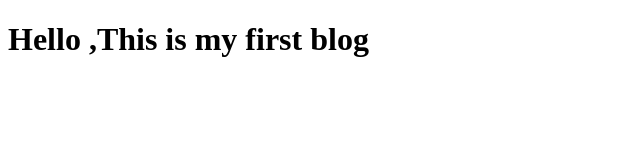
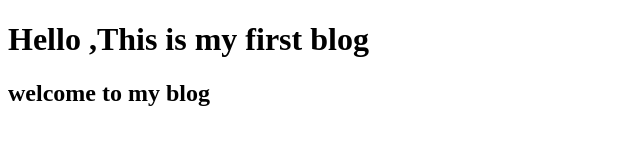
Before and after one commit to Rafiul789/HTML-CSS, a plain HTML site: page my-blog.html in a window 1280 px wide. Shown: the whole page, without its empty margins (0-640 px from the left). Drawn offline with Linux system fonts and the light colour scheme.

Commit message:
welcome added

```diff
--- a/my-blog.html
+++ b/my-blog.html
@@ -14,7 +14,7 @@
 <body>
 
     <h1> Hello ,This is my first blog </h1>
-
+    <h2> welcome to my blog </h2>
 </body>
 
 </html>
```
